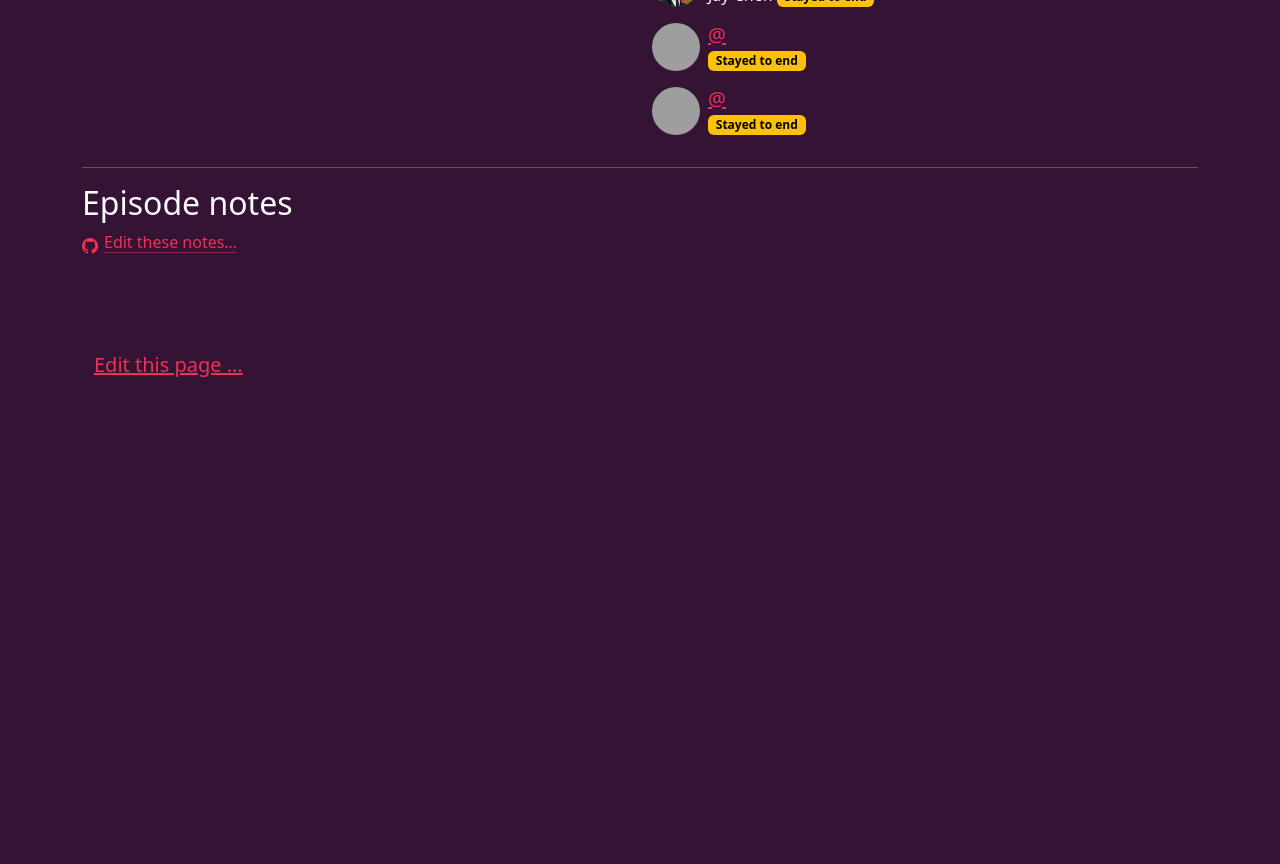
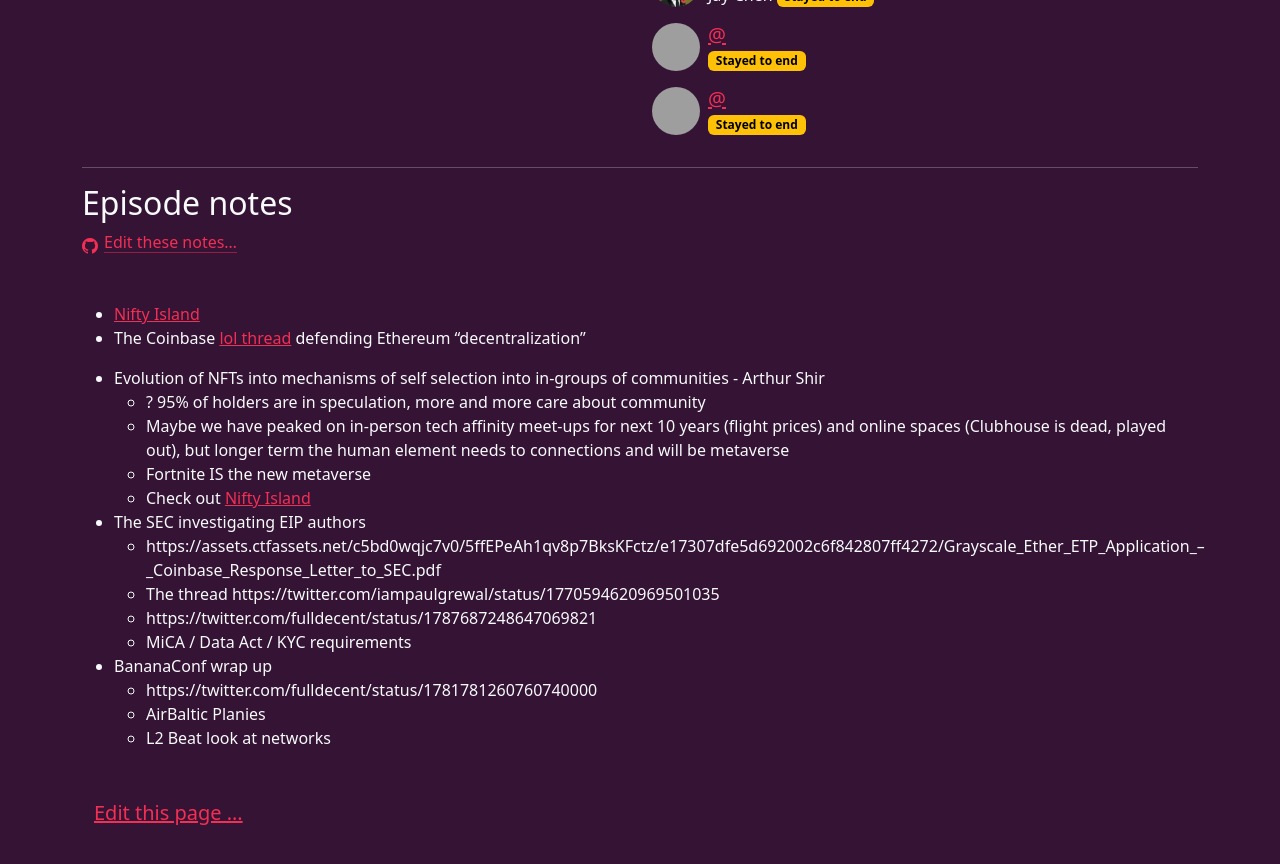
Before and after one commit to community-service/hour.gg, a Jekyll site: the page built from _episodes/2024-05-07-episode-121.md, in a window 1280 px wide and 900 px high, scrolled down 708 px. Shown: the top 864 px of the window. Built offline with Jekyll 4.4.1, drawn with Linux system fonts in a browser that asks for light colours; before the commit the page ends 1160 px from its top, so only the background shows below that; grey boxes are pictures that could not be loaded.

Commit message:
121 links

```diff
--- a/_episodes/2024-05-07-episode-121.md
+++ b/_episodes/2024-05-07-episode-121.md
@@ -63,4 +63,22 @@ badges:
     participant: "7dacreator"
 ---
 
+- [Nifty Island](https://www.niftyisland.com/)
+- The Coinbase [lol thread](https://twitter.com/iampaulgrewal/status/1770594620969501035) defending Ethereum "decentralization"
+
 <!--end of quick notes-->
+
+- Evolution of NFTs into mechanisms of self selection into in-groups of communities - Arthur Shir
+  - ? 95% of holders are in speculation, more and more care about community
+  - Maybe we have peaked on in-person tech affinity meet-ups for next 10 years (flight prices) and online spaces (Clubhouse is dead, played out), but longer term the human element needs to connections and will be metaverse
+  - Fortnite IS the new metaverse
+  - Check out [Nifty Island](https://www.niftyisland.com/)
+- The SEC investigating EIP authors
+  - https://assets.ctfassets.net/c5bd0wqjc7v0/5ffEPeAh1qv8p7BksKFctz/e17307dfe5d692002c6f842807ff4272/Grayscale_Ether_ETP_Application_--_Coinbase_Response_Letter_to_SEC.pdf
+  - The thread https://twitter.com/iampaulgrewal/status/1770594620969501035
+  - https://twitter.com/fulldecent/status/1787687248647069821
+  - MiCA / Data Act / KYC requirements
+- BananaConf wrap up
+  - https://twitter.com/fulldecent/status/1781781260760740000
+  - AirBaltic Planies
+  - L2 Beat look at networks
```
